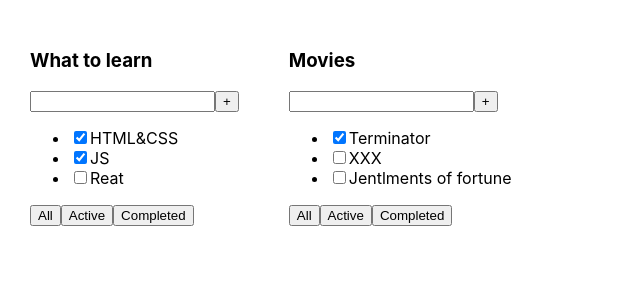
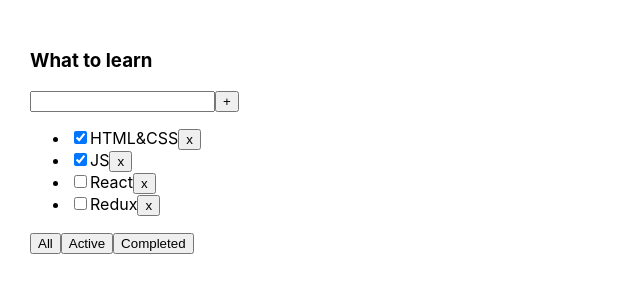
Before and after one commit to vbsm11/to-do-list-2, a React (Create React App) app: page / in a window 1280 px wide. Shown: the top 300 px of the page, without its empty margins (0-640 px from the left). Built offline with nearby package versions, Linux system fonts and the light colour scheme.

Commit message:
2nd lesson

```diff
--- a/src/App.tsx
+++ b/src/App.tsx
@@ -1,25 +1,44 @@
-import React from 'react';
+import React, {useState} from 'react';
 import './App.css';
 import {TaskType, TodoList} from "./TodoList";
 
+export type FilterValuesType = "all" | "completed" | "active"
+
 function App() {
+    let [tasks, setTasks] = useState<Array<TaskType>>([
+            {id: 1, title: "HTML&CSS", isDone: true},
+            {id: 2, title: "JS", isDone: true},
+            {id: 3, title: "React", isDone: false},
+            {id: 4, title: "Redux", isDone: false}
+        ]
+    );
 
-    let tasks1: Array<TaskType> = [
-        {id: 1, title: "HTML&CSS", isDone: true},
-        {id: 2, title: "JS", isDone: true},
-        {id: 3, title: "Reat", isDone: false}
-    ]
+    let [filter, setFilter] = useState<FilterValuesType>("all");
 
-    let tasks2: Array<TaskType> = [
-        {id: 1, title: "Terminator", isDone: true},
-        {id: 2, title: "XXX", isDone: false},
-        {id: 3, title: "Jentlments of fortune", isDone: false}
-    ]
+    function removeTask(id: number) {
+        let filteredTasks = tasks.filter(t => t.id != id);
+        setTasks(filteredTasks);
+    }
+
+    function changeFilter(value:FilterValuesType) {
+        setFilter(value);
+    }
+
+    let tasksForTodoList = tasks;
+    if (filter === "completed") {
+        tasksForTodoList = tasks.filter(t => t.isDone === true)
+    }
+    if (filter === "active") {
+        tasksForTodoList = tasks.filter(t => t.isDone === false)
+    }
 
     return (
         <div className="App">
-            <TodoList title="What to learn" tasks={tasks1}/>
-            <TodoList title="Movies" tasks={tasks2}/>
+            <TodoList title="What to learn"
+                      tasks={tasksForTodoList}
+                      removeTask={removeTask}
+                      changeFilter={changeFilter}
+            />
         </div>
     );
 }
--- a/src/TodoList.tsx
+++ b/src/TodoList.tsx
@@ -1,4 +1,5 @@
 import React from "react";
+import {FilterValuesType} from "./App";
 
 export type TaskType = {
     id: number,
@@ -9,10 +10,11 @@
 type PropsType = {
     title: string,
     tasks: Array<TaskType>
+    removeTask: (id:number) => void
+    changeFilter: (value:FilterValuesType) => void
 }
 
 export function TodoList(props: PropsType) {
-
     return (
         <div>
             <h3>{props.title}</h3>
@@ -21,14 +23,20 @@
                 <button>+</button>
             </div>
             <ul>
-                <li><input type="checkbox" checked={props.tasks[0].isDone}/><span>{props.tasks[0].title}</span></li>
-                <li><input type="checkbox" checked={props.tasks[1].isDone}/><span>{props.tasks[1].title}</span></li>
-                <li><input type="checkbox" checked={props.tasks[2].isDone}/><span>{props.tasks[2].title}</span></li>
+                {
+                    props.tasks.map(t => {
+                        return <li>
+                            <input type="checkbox" checked={t.isDone}/>
+                            <span>{t.title}</span>
+                            <button onClick={ () => props.removeTask(t.id) }>x</button>
+                        </li>
+                    })
+                }
             </ul>
             <div>
-                <button>All</button>
-                <button>Active</button>
-                <button>Completed</button>
+                <button onClick={ () => props.changeFilter("all") }>All</button>
+                <button onClick={ () => props.changeFilter("active") }>Active</button>
+                <button onClick={ () => props.changeFilter("completed") }>Completed</button>
             </div>
         </div>
     );
```
